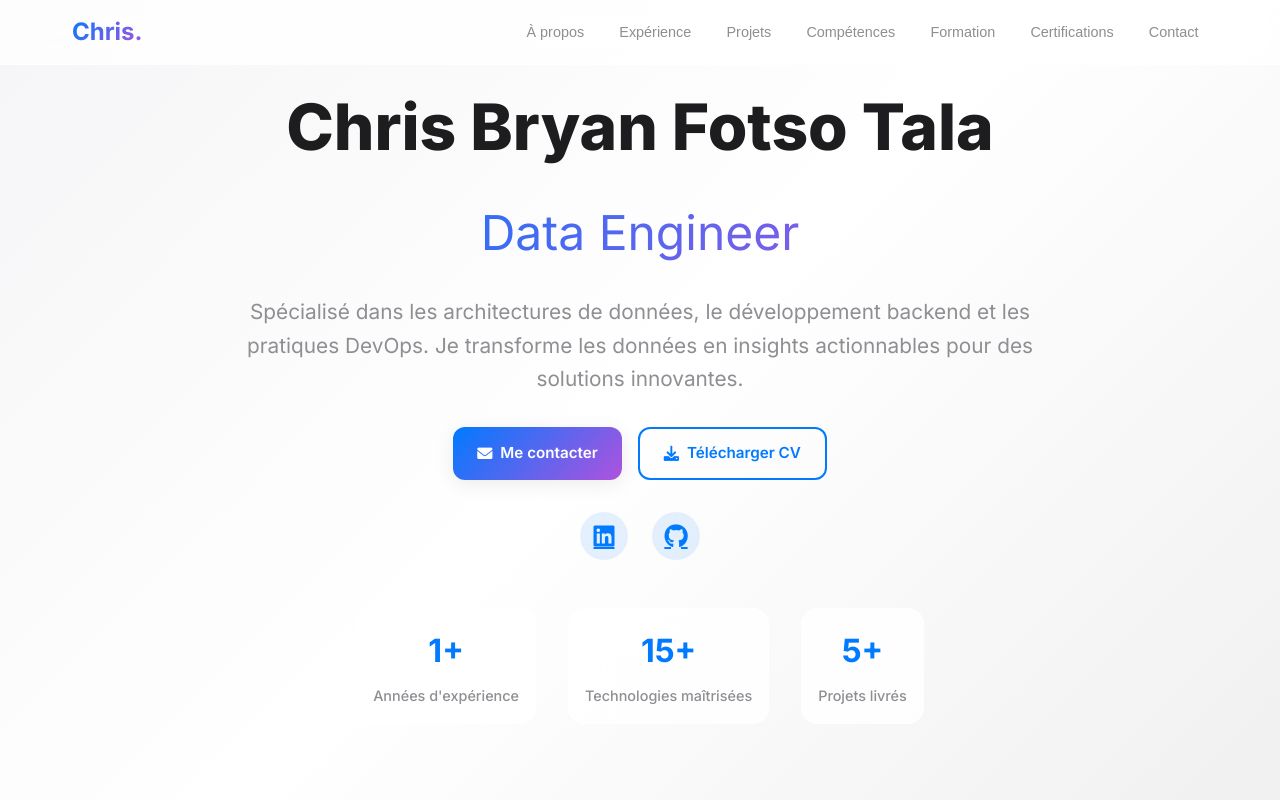
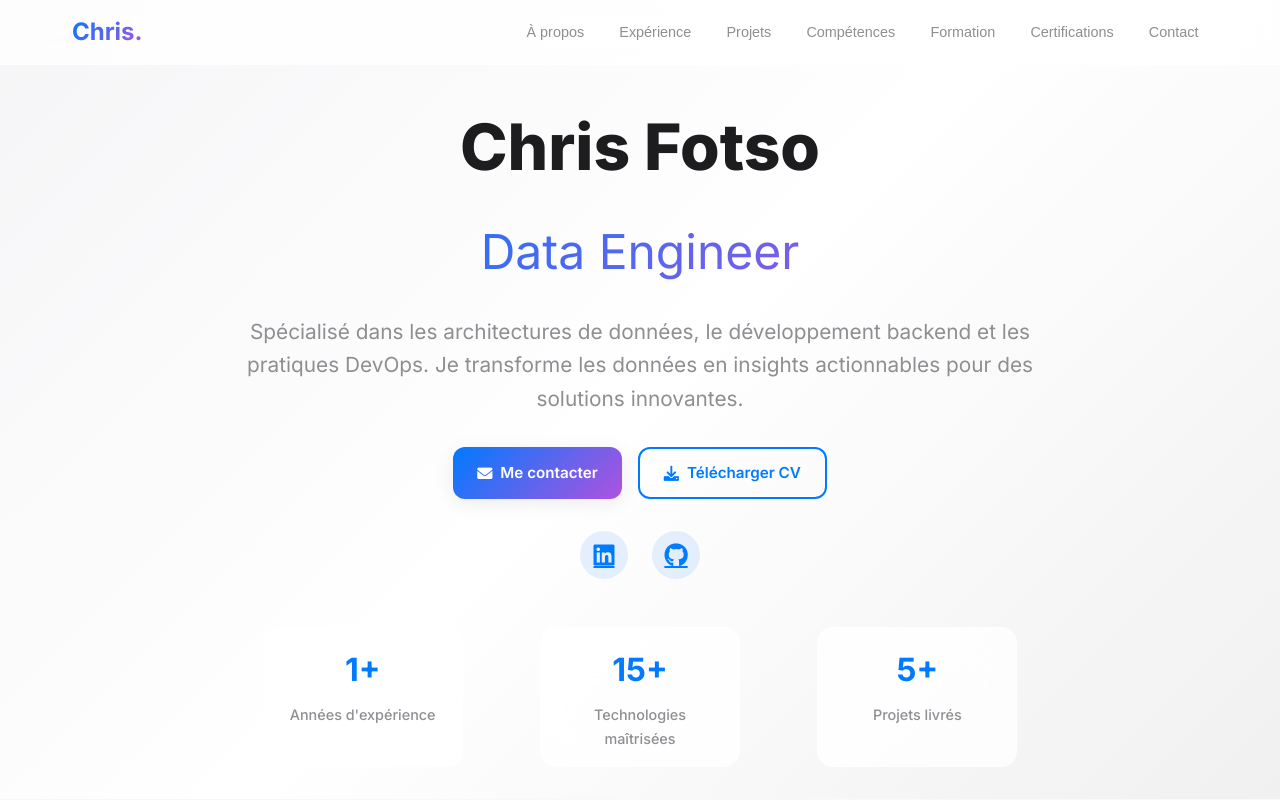
Before and after one commit to BryanFotso/Portfolio, a React (Create React App) app: page / in a window 1280 px wide. Shown: the top 800 px of the page. Built offline with nearby package versions, Linux system fonts and the light colour scheme.

Commit message:
feat : Update link info and reduce gap between nav bar and rest of page

```diff
--- a/src/sections/Contact.js
+++ b/src/sections/Contact.js
@@ -25,13 +25,13 @@ const socialLinks = [
   {
     label: 'LinkedIn',
     icon: 'fab fa-linkedin',
-    url: 'https://linkedin.com/in/chris-bryan-fotso-tala',
+    url: 'https://www.linkedin.com/in/chris-fotso/',
     color: '#007aff',
   },
   {
     label: 'GitHub',
     icon: 'fab fa-github',
-    url: 'https://github.com/chris-bryan-fotso',
+    url: 'https://github.com/BryanFotso',
     color: '#1d1d1f',
   },
 ];
--- a/src/sections/Hero.js
+++ b/src/sections/Hero.js
@@ -2,7 +2,7 @@ const Hero = () => {
   return (
     <section id="home" className="hero">
       <div className="hero-content">
-        <h1>Chris Bryan Fotso Tala</h1>
+        <h1>Chris Fotso</h1>
         <div className="gradient-text">Data Engineer</div>
         <p>
           Spécialisé dans les architectures de données, le développement backend et les pratiques
@@ -29,7 +29,7 @@ const Hero = () => {
           }}
         >
           <a
-            href="https://linkedin.com/in/chris-bryan-fotso-tala"
+            href="https://www.linkedin.com/in/chris-fotso/"
             target="_blank"
             rel="noopener noreferrer"
             style={{
@@ -58,7 +58,7 @@ const Hero = () => {
           </a>
 
           <a
-            href="https://github.com/chris-bryan-fotso"
+            href="https://github.com/BryanFotso"
             target="_blank"
             rel="noopener noreferrer"
             style={{
@@ -87,109 +87,20 @@ const Hero = () => {
           </a>
         </div>
 
-        <div
-          style={{
-            marginTop: '3rem',
-            display: 'flex',
-            justifyContent: 'center',
-            gap: '2rem',
-            flexWrap: 'wrap',
-          }}
-        >
-          <div
-            style={{
-              textAlign: 'center',
-              padding: '1rem',
-              background: 'rgba(255, 255, 255, 0.8)',
-              borderRadius: '16px',
-              backdropFilter: 'blur(20px)',
-              border: '1px solid rgba(255, 255, 255, 0.2)',
-              minWidth: '120px',
-            }}
-          >
-            <div
-              style={{
-                fontSize: '2rem',
-                fontWeight: '700',
-                color: '#007aff',
-                marginBottom: '0.5rem',
-              }}
-            >
-              1+
-            </div>
-            <div
-              style={{
-                fontSize: '0.9rem',
-                color: '#8e8e93',
-                fontWeight: '500',
-              }}
-            >
-              Années d'expérience
-            </div>
+        <div className="hero-stats">
+          <div className="hero-stat">
+            <div className="hero-stat-value">1+</div>
+            <div className="hero-stat-label">Années d'expérience</div>
           </div>
 
-          <div
-            style={{
-              textAlign: 'center',
-              padding: '1rem',
-              background: 'rgba(255, 255, 255, 0.8)',
-              borderRadius: '16px',
-              backdropFilter: 'blur(20px)',
-              border: '1px solid rgba(255, 255, 255, 0.2)',
-              minWidth: '120px',
-            }}
-          >
-            <div
-              style={{
-                fontSize: '2rem',
-                fontWeight: '700',
-                color: '#007aff',
-                marginBottom: '0.5rem',
-              }}
-            >
-              15+
-            </div>
-            <div
-              style={{
-                fontSize: '0.9rem',
-                color: '#8e8e93',
-                fontWeight: '500',
-              }}
-            >
-              Technologies maîtrisées
-            </div>
+          <div className="hero-stat">
+            <div className="hero-stat-value">15+</div>
+            <div className="hero-stat-label">Technologies maîtrisées</div>
           </div>
 
-          <div
-            style={{
-              textAlign: 'center',
-              padding: '1rem',
-              background: 'rgba(255, 255, 255, 0.8)',
-              borderRadius: '16px',
-              backdropFilter: 'blur(20px)',
-              border: '1px solid rgba(255, 255, 255, 0.2)',
-              minWidth: '120px',
-            }}
-          >
-            <div
-              style={{
-                fontSize: '2rem',
-                fontWeight: '700',
-                color: '#007aff',
-                marginBottom: '0.5rem',
-              }}
-            >
-              5+
-            </div>
-            <div
-              style={{
-                fontSize: '0.9rem',
-                color: '#8e8e93',
-                fontWeight: '500',
-              }}
-            >
-              Projets livrés
-            </div>
+          <div className="hero-stat hero-stat--wide">
+            <div className="hero-stat-value">5+</div>
+            <div className="hero-stat-label">Projets livrés</div>
           </div>
         </div>
       </div>
--- a/src/styles/globals.css
+++ b/src/styles/globals.css
@@ -29,6 +29,10 @@ body {
   background: linear-gradient(135deg, #f5f5f7 0%, #ffffff 50%, #f0f0f0 100%);
   min-height: 100vh;
   overflow-x: hidden;
+}
+
+.app {
+  padding-top: 4rem;
 }
 
 /* Variables CSS pour les couleurs Apple */
@@ -348,7 +352,7 @@ body {
   background: rgba(0, 122, 255, 0.1);
 }
 
-@media (min-width: 768px) {
+@media (min-width: 1024px) {
   .navbar-desktop {
     display: block;
   }
@@ -371,6 +375,14 @@ body {
   text-align: center;
   padding: 2rem 1rem;
   background: linear-gradient(135deg, #f5f5f7 0%, #ffffff 50%, #f0f0f0 100%);
+}
+
+@media (min-width: 1024px) {
+  .hero {
+    min-height: calc(100vh - 4rem);
+    align-items: flex-start;
+    padding-top: 6rem;
+  }
 }
 
 .hero-content {
@@ -403,6 +415,39 @@ body {
   justify-content: center;
   flex-wrap: wrap;
   margin-bottom: 2rem;
+}
+
+.hero-stats {
+  margin-top: 3rem;
+  display: grid;
+  grid-template-columns: repeat(3, minmax(0, 1fr));
+  gap: 2rem;
+  justify-items: center;
+}
+
+.hero-stat {
+  text-align: center;
+  padding: 1rem;
+  background: rgba(255, 255, 255, 0.8);
+  border-radius: 16px;
+  backdrop-filter: blur(20px);
+  border: 1px solid rgba(255, 255, 255, 0.2);
+  min-width: 120px;
+  width: 100%;
+  max-width: 200px;
+}
+
+.hero-stat-value {
+  font-size: 2rem;
+  font-weight: 700;
+  color: #007aff;
+  margin-bottom: 0.5rem;
+}
+
+.hero-stat-label {
+  font-size: 0.9rem;
+  color: #8e8e93;
+  font-weight: 500;
 }
 
 /* Sections */
@@ -438,6 +483,16 @@ body {
     align-items: center;
   }
 
+  .hero-stats {
+    grid-template-columns: repeat(2, minmax(0, 1fr));
+    gap: 1rem;
+  }
+
+  .hero-stat--wide {
+    grid-column: span 2;
+    max-width: 280px;
+  }
+
   .section {
     padding: 4rem 1rem;
   }
@@ -465,6 +520,15 @@ body {
   .section-title {
     font-size: 2rem;
   }
+
+  .hero-stats {
+    grid-template-columns: 1fr;
+  }
+
+  .hero-stat--wide {
+    grid-column: auto;
+    max-width: 240px;
+  }
 }
 
 /* Scrollbar personnalisée */
```
